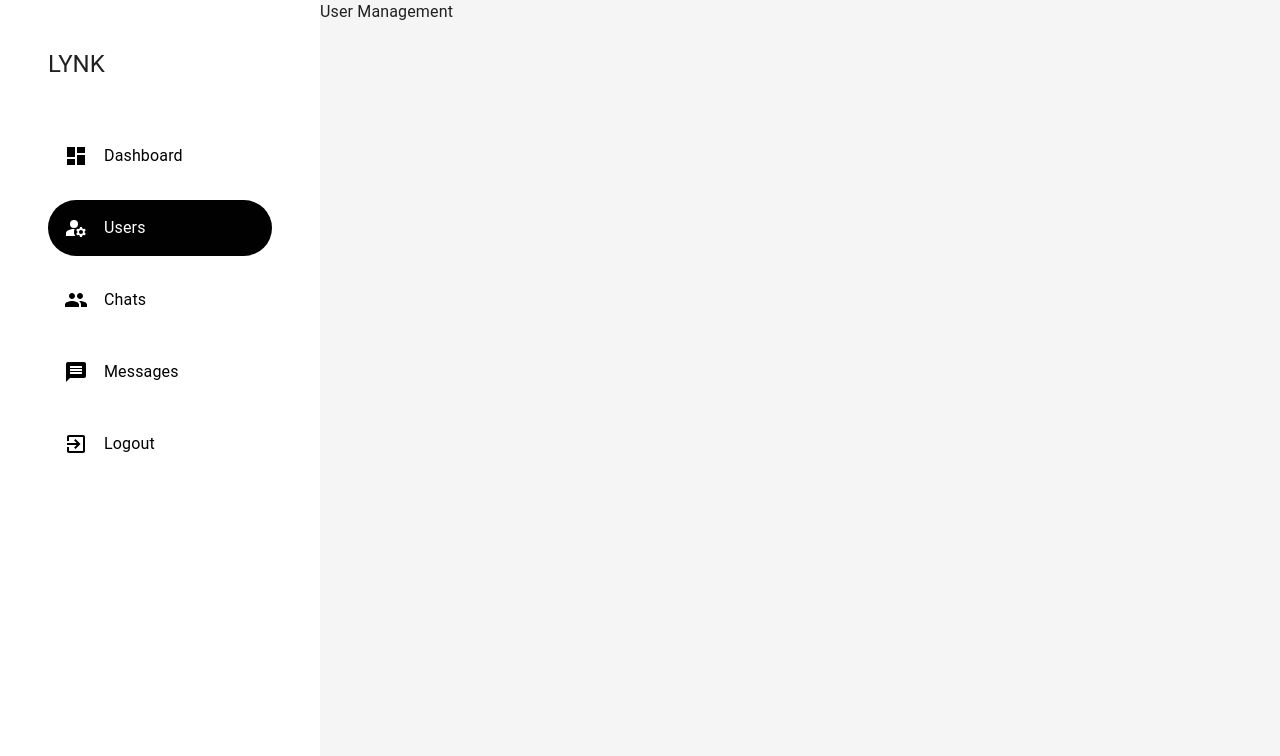
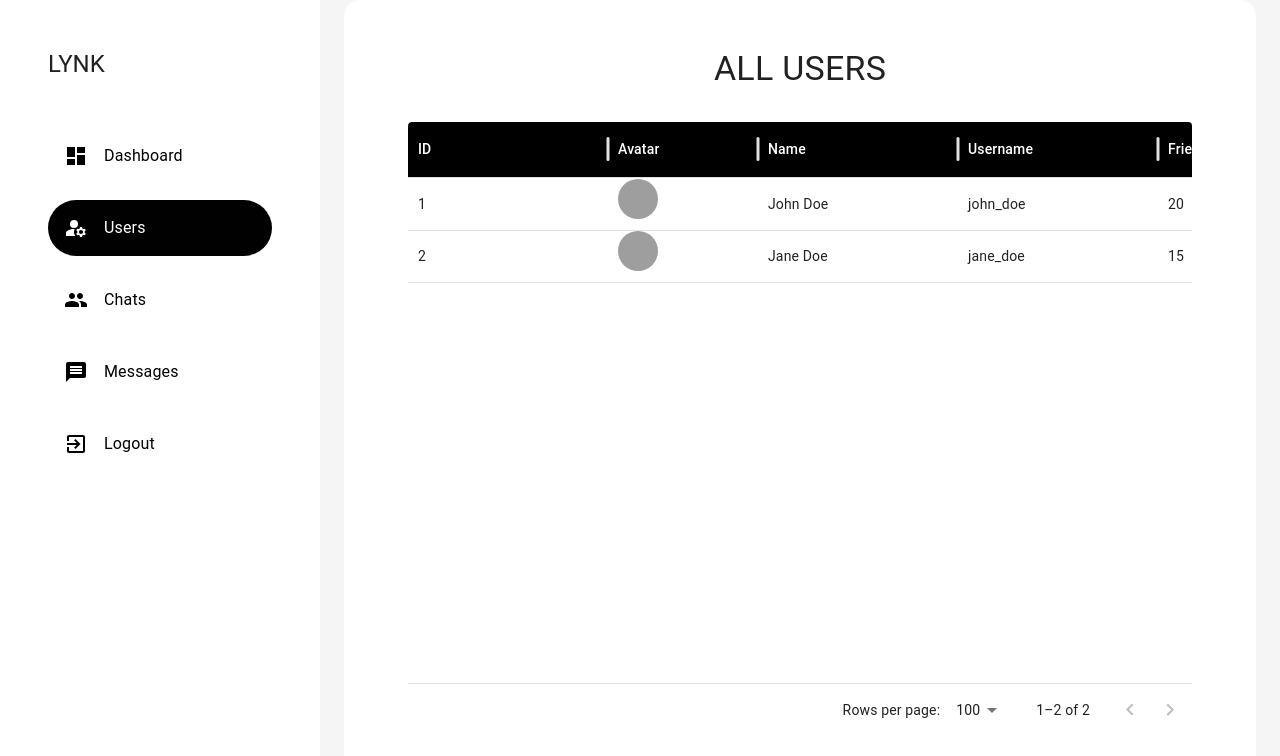
Before and after one commit to Abdeali1310/Lynk-Stay-Connected, a React (Vite) app in the folder client/: page /admin/users-management in a window 1280 px wide. Shown: the top 756 px of the page. Built offline with nearby package versions, Linux system fonts and the light colour scheme; grey boxes are pictures that could not be loaded.

Commit message:
FEAT : User Management Page created

```diff
--- a/client/package.json
+++ b/client/package.json
@@ -14,6 +14,7 @@
     "@emotion/styled": "^11.13.5",
     "@mui/icons-material": "^6.1.10",
     "@mui/material": "^6.1.10",
+    "@mui/x-data-grid": "^7.23.2",
     "6pp": "^1.3.9",
     "chart.js": "^4.4.7",
     "moment": "^2.30.1",
--- a/client/src/components/constants/sampleData.tsx
+++ b/client/src/components/constants/sampleData.tsx
@@ -74,3 +74,25 @@ export const sampleMessage = [
     createdAt: "2024-12-12T13:40:32.920Z",
   },
 ];
+
+
+export const dashboardData = {
+  users:[
+    {
+      name:"John Doe",
+      avatar: ["https://www.w3schools.com/howto/img_avatar.png"],
+      _id:1,
+      username:"john_doe",
+      friends:20,
+      groups:5,
+    },
+    {
+      name:"Jane Doe",
+      avatar: ["https://www.w3schools.com/howto/img_avatar.png"],
+      _id:2,
+      username:"jane_doe",
+      friends:15,
+      groups:20,
+    },
+  ]
+}
--- /dev/null
+++ b/client/src/components/shared/Table.tsx
@@ -0,0 +1,42 @@
+import { Container, Paper, Typography } from "@mui/material";
+import { DataGrid } from "@mui/x-data-grid";
+import React from "react";
+
+const Table = ({ rows, columns, heading, rowHeight = 52 }) => {
+  return (
+    <Container sx={{ height: "100vh" }}>
+      <Paper
+        elevation={3}
+        sx={{
+          padding: "1rem 4rem",
+          borderRadius: "1rem",
+          margin: "auto",
+          width: "100%",
+          overflow: "hidden",
+          height: "100%",
+          boxShadow: "none",
+        }}
+      >
+        <Typography
+          textAlign={"center"}
+          variant="h4"
+          sx={{ margin: "2rem", textTransform: "uppercase" }}
+        >
+          {heading}
+        </Typography>
+        <DataGrid
+          sx={{
+            border: "none",
+            ".table-header": { bgcolor: "black", color: "white" },
+          }}
+          rows={rows}
+          columns={columns}
+          rowHeight={rowHeight}
+          style={{ height: "80%" }}
+        />
+      </Paper>
+    </Container>
+  );
+};
+
+export default Table;
--- a/client/src/pages/admin/UserManagement.tsx
+++ b/client/src/pages/admin/UserManagement.tsx
@@ -1,8 +1,66 @@
-import React from "react";
+import React, { useEffect, useState } from "react";
 import AdminLayout from "../../components/layout/AdminLayout";
+import Table from "../../components/shared/Table";
+import { Avatar } from "@mui/material";
+import { dashboardData } from "../../components/constants/sampleData";
+import { transformImage } from "../../lib/features";
 
+const columns = [
+  {
+    field: "id",
+    headerName: "ID",
+    headerClassName: "table-header",
+    width: 200,
+  },
+  {
+    field: "avatar",
+    headerName: "Avatar",
+    headerClassName: "table-header",
+    width: 150,
+    renderCell: (params) => (
+      <Avatar alt={params.row.name} src={params.row.avatar} />
+    ),
+  },
+  {
+    field: "name",
+    headerName: "Name",
+    headerClassName: "table-header",
+    width: 200,
+  },
+  {
+    field: "username",
+    headerName: "Username",
+    headerClassName: "table-header",
+    width: 200,
+  },
+  {
+    field: "friends",
+    headerName: "Friends",
+    headerClassName: "table-header",
+    width: 150,
+  },
+  {
+    field: "groups",
+    headerName: "Groups",
+    headerClassName: "table-header",
+    width: 200,
+  },
+];
 const UserManagement = () => {
-  return <AdminLayout>User Management</AdminLayout>;
+  const [rows, setRows] = useState([]);
+
+  useEffect(() => setRows(
+    dashboardData.users.map((i) => ({
+      ...i,
+      id: i._id,
+      avatar: transformImage(i.avatar,50),
+    }))
+  ), []);
+  return (
+    <AdminLayout>
+      <Table heading={"All Users"} rows={rows} columns={columns} />
+    </AdminLayout>
+  );
 };
 
 export default UserManagement;
```
Also changed, not shown: client/src/pages/admin/Dashboard.tsx (+19 -11 lines), 1 other file (tests, documents, lock files or other folders).
